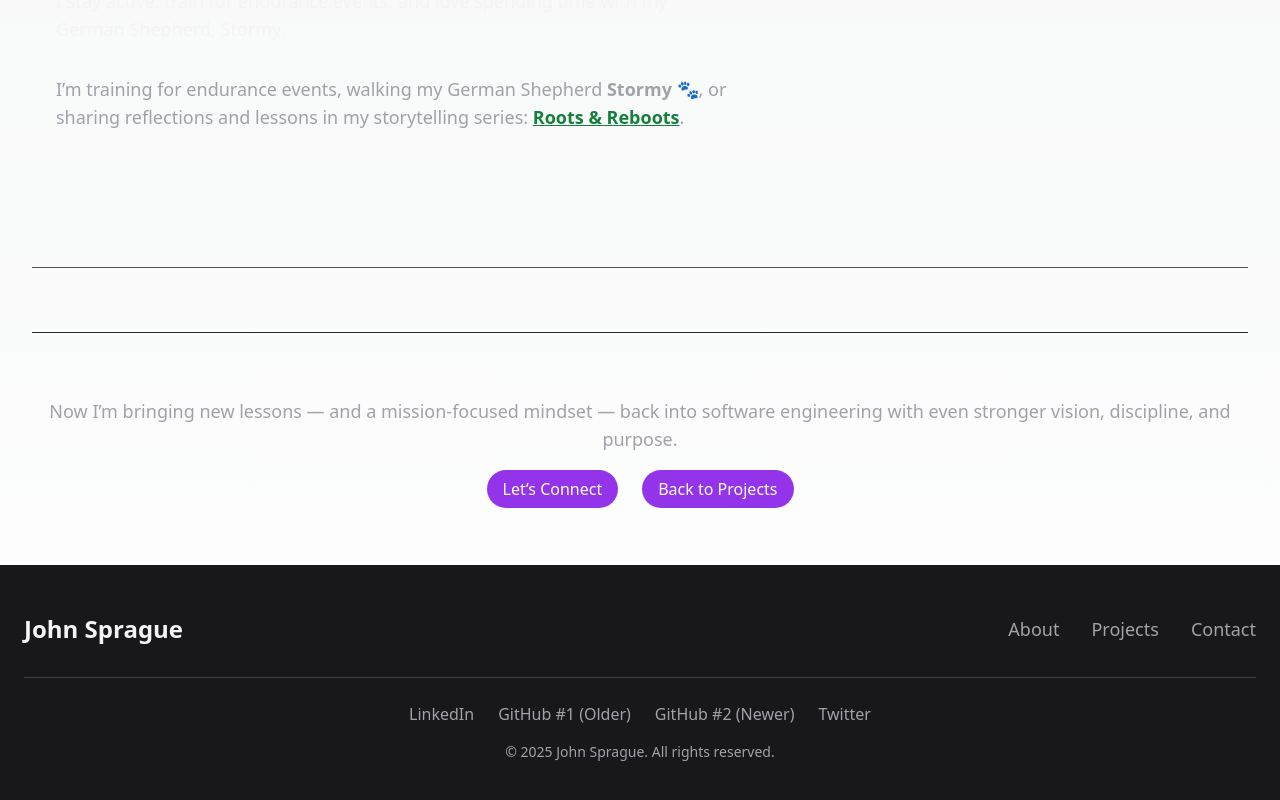
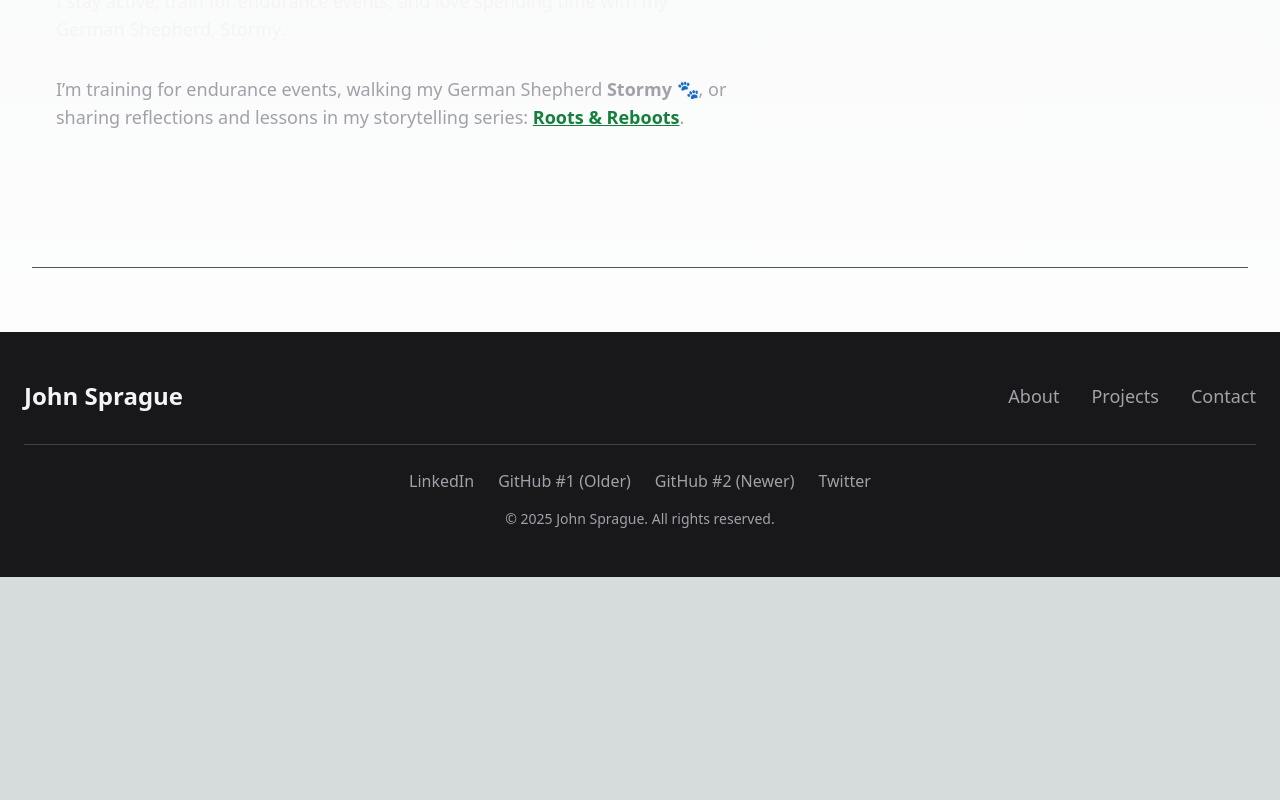
Before and after one commit to john-sprague/code-by-spraguejdev, a React (Vite) app: page /about-me in a window 1280 px wide. Shown: the part 4344-5144 px from the top of the page. After the commit the page ends 4921 px from the top, so only its background shows below. Built offline with nearby package versions, Linux system fonts and the light colour scheme.

Commit message:
fix: remove section 8 call to action on about me page

```diff
--- a/src/routes/AboutMe.tsx
+++ b/src/routes/AboutMe.tsx
@@ -119,26 +119,6 @@ const AboutMe: React.FC = () => {
           </a>.
         </p>
       </Section>
-
-      {/* Section 8 - Call to Action */}
-      <div className="w-full h-px bg-zinc-800 my-16" />
-      <div className="text-center">
-        <p className="text-lg text-zinc-400 mb-6">
-          Now I’m bringing new lessons — and a mission-focused mindset — back into software engineering with even stronger vision, discipline, and purpose.
-        </p>
-        <Link
-          to="/contact"
-          className="px-4 py-2 text-white bg-purple-600 rounded-full hover:bg-purple-700 mr-6"
-        >
-          Let’s Connect
-        </Link>
-        <Link
-          to="/projects"
-          className="px-4 py-2 text-white bg-purple-600 rounded-full hover:bg-purple-700"
-        >
-          Back to Projects
-        </Link>
-      </div>
       </div>
     </div>
   );
```
